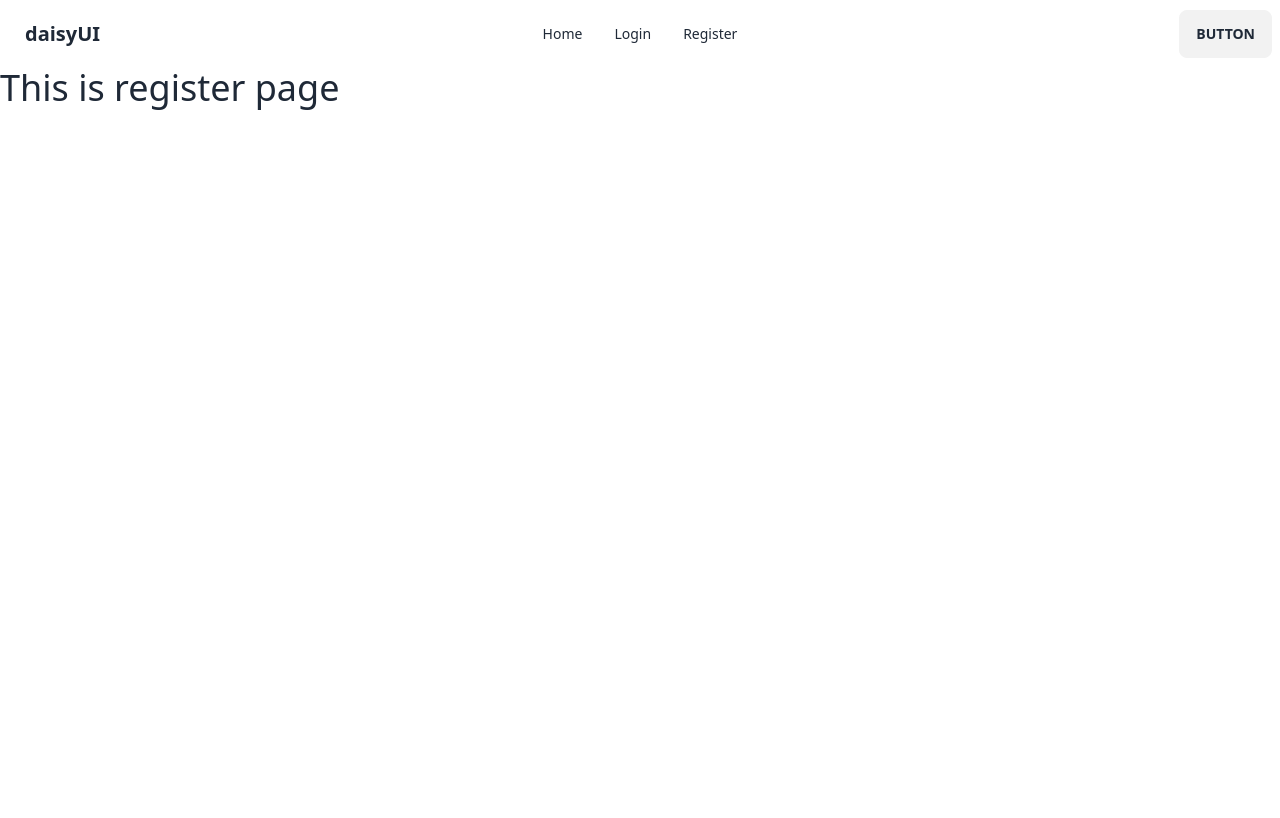
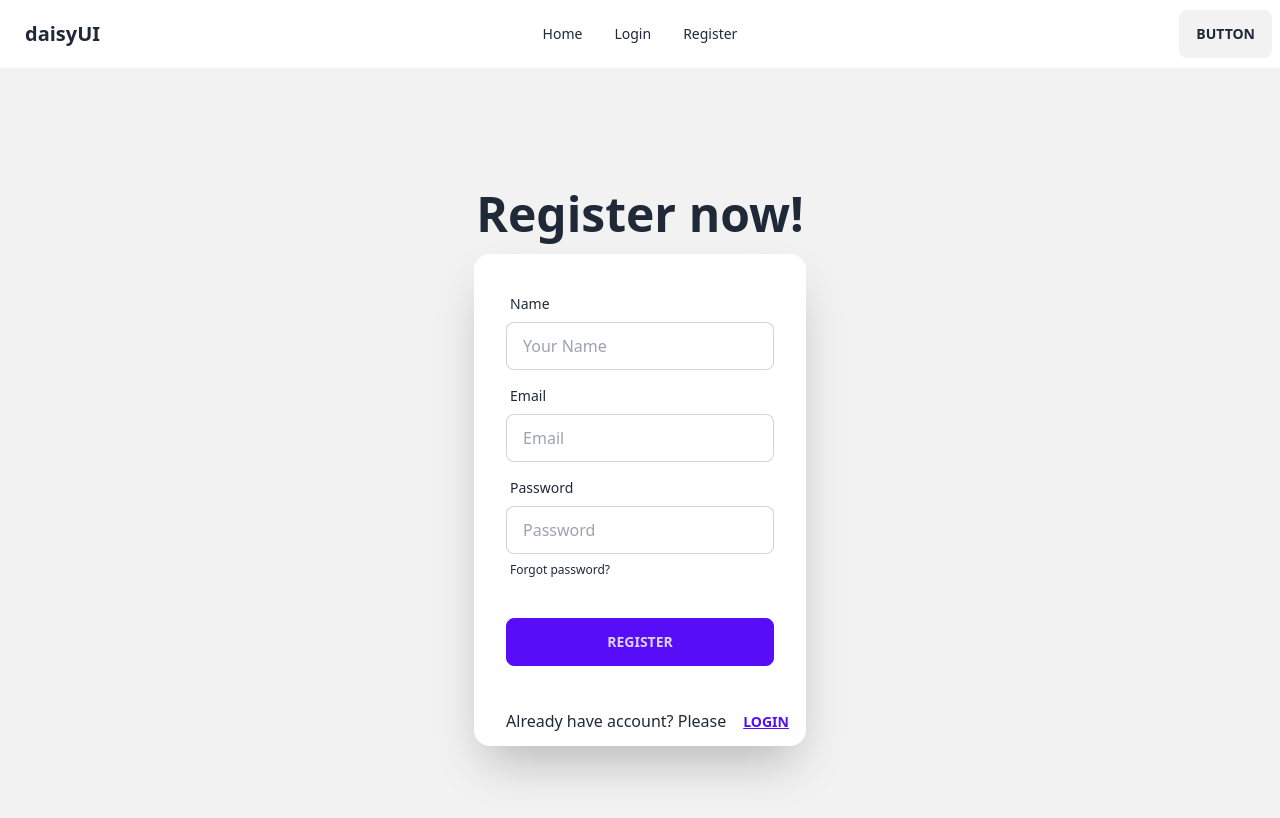
Before and after one commit to mamun-prodhan/auth-integration-and-private-route, a React (Vite) app: page /register in a window 1280 px wide. Shown: the top 818 px of the page. Built offline with nearby package versions, Linux system fonts and the light colour scheme.

Commit message:
feat: authContext implemented

```diff
--- a/src/components/Home.jsx
+++ b/src/components/Home.jsx
@@ -1,4 +1,9 @@
+import { useContext } from "react";
+import { AuthContext } from "../providers/AuthProviders";
+
 const Home = () => {
+  const authInfo = useContext(AuthContext);
+  console.log(authInfo.name);
   return (
     <div>
       <h2 className="text-4xl font-bold">This is Home component</h2>
--- a/src/components/Login.jsx
+++ b/src/components/Login.jsx
@@ -1,7 +1,61 @@
+import { Link } from "react-router-dom";
+
 const Login = () => {
+  const handleLogin = (e) => {
+    e.preventDefault();
+    const email = e.target.email.value;
+    const password = e.target.password.value;
+    console.log(email, password);
+  };
   return (
-    <div>
-      <h2 className="text-4xl">This is Login page</h2>
+    <div className="hero min-h-screen bg-base-200">
+      <div className="hero-content flex-col">
+        <div className="text-center lg:text-left">
+          <h1 className="text-5xl font-bold">Login now!</h1>
+        </div>
+        <div className="card flex-shrink-0 w-full max-w-sm shadow-2xl bg-base-100">
+          <form onSubmit={handleLogin} className="card-body">
+            <div className="form-control">
+              <label className="label">
+                <span className="label-text">Email</span>
+              </label>
+              <input
+                type="email"
+                name="email"
+                placeholder="Email"
+                className="input input-bordered"
+                required
+              />
+            </div>
+            <div className="form-control">
+              <label className="label">
+                <span className="label-text">Password</span>
+              </label>
+              <input
+                type="password"
+                name="password"
+                placeholder="Password"
+                className="input input-bordered"
+                required
+              />
+              <label className="label">
+                <a href="#" className="label-text-alt link link-hover">
+                  Forgot password?
+                </a>
+              </label>
+            </div>
+            <div className="form-control mt-6">
+              <button className="btn btn-primary">Login</button>
+            </div>
+          </form>
+          <p className="ps-8">
+            New to this site? Please
+            <Link to="/register">
+              <button className="btn btn-link">Register</button>
+            </Link>
+          </p>
+        </div>
+      </div>
     </div>
   );
 };
--- a/src/components/Register.jsx
+++ b/src/components/Register.jsx
@@ -1,7 +1,74 @@
+import { Link } from "react-router-dom";
+
 const Register = () => {
+  const handleRegister = (e) => {
+    e.preventDefault();
+    const name = e.target.name.value;
+    const email = e.target.email.value;
+    const password = e.target.password.value;
+    console.log(name, email, password);
+  };
   return (
-    <div>
-      <h2 className="text-4xl">This is register page</h2>
+    <div className="hero min-h-screen bg-base-200">
+      <div className="hero-content flex-col">
+        <div className="text-center lg:text-left">
+          <h1 className="text-5xl font-bold">Register now!</h1>
+        </div>
+        <div className="card flex-shrink-0 w-full max-w-sm shadow-2xl bg-base-100">
+          <form onSubmit={handleRegister} className="card-body">
+            <div className="form-control">
+              <label className="label">
+                <span className="label-text">Name</span>
+              </label>
+              <input
+                type="text"
+                name="name"
+                placeholder="Your Name"
+                className="input input-bordered"
+                required
+              />
+            </div>
+            <div className="form-control">
+              <label className="label">
+                <span className="label-text">Email</span>
+              </label>
+              <input
+                type="email"
+                name="email"
+                placeholder="Email"
+                className="input input-bordered"
+                required
+              />
+            </div>
+            <div className="form-control">
+              <label className="label">
+                <span className="label-text">Password</span>
+              </label>
+              <input
+                type="password"
+                name="password"
+                placeholder="Password"
+                className="input input-bordered"
+                required
+              />
+              <label className="label">
+                <a href="#" className="label-text-alt link link-hover">
+                  Forgot password?
+                </a>
+              </label>
+            </div>
+            <div className="form-control mt-6">
+              <button className="btn btn-primary">Register</button>
+            </div>
+          </form>
+          <p className="ps-8">
+            Already have account? Please
+            <Link to="/login">
+              <button className="btn btn-link">Login</button>
+            </Link>
+          </p>
+        </div>
+      </div>
     </div>
   );
 };
--- a/src/main.jsx
+++ b/src/main.jsx
@@ -7,6 +7,7 @@
 import Login from "./components/Login.jsx";
 import Register from "./components/Register.jsx";
 import Root from "./components/Root.jsx";
+import AuthProviders from "./providers/AuthProviders";
 
 const router = createBrowserRouter([
   {
@@ -31,6 +32,8 @@
 
 ReactDOM.createRoot(document.getElementById("root")).render(
   <React.StrictMode>
-    <RouterProvider router={router} />
+    <AuthProviders>
+      <RouterProvider router={router} />
+    </AuthProviders>
   </React.StrictMode>
 );
--- /dev/null
+++ b/src/providers/AuthProviders.jsx
@@ -0,0 +1,12 @@
+import { createContext } from "react";
+
+export const AuthContext = createContext(null);
+
+const AuthProviders = ({ children }) => {
+  const authInfo = { name: "Mamun Prodhan" };
+  return (
+    <AuthContext.Provider value={authInfo}>{children}</AuthContext.Provider>
+  );
+};
+
+export default AuthProviders;
```
